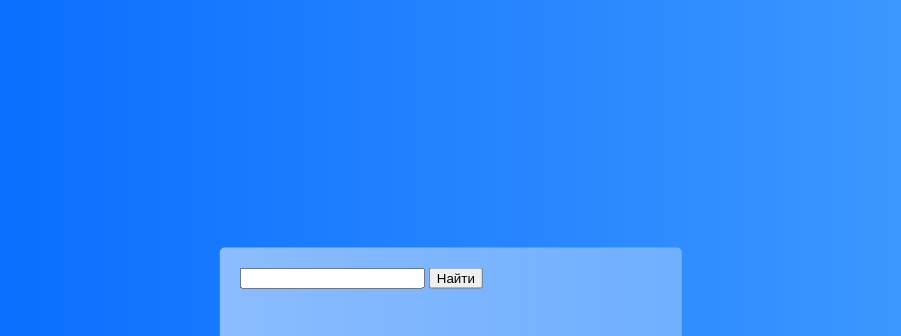
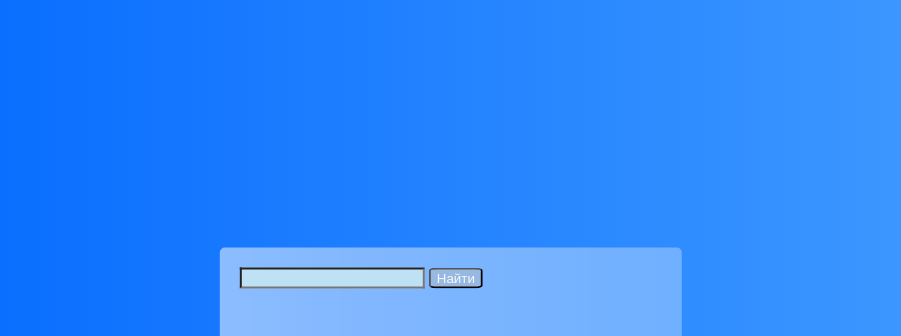
Before and after one commit to Yanarkaev/weather--app, a plain HTML site: page index.html in a window 1280 px wide. Shown: the top 336 px of the page, without its empty margins (189-1090 px from the left). Drawn offline with Linux system fonts and the light colour scheme.

Commit message:
input-stayles

```diff
--- a/style.css
+++ b/style.css
@@ -69,3 +69,12 @@ h1, h2, h3, h4, h5, h6, p{
     align-items: center;
     margin-top: 50px;
 }
+.search-btn{
+  color: rgb(248, 248, 250);
+  background-color: rgb(150, 184, 225);
+  border-radius: 15%;
+}
+.input{
+ background-color: rgb(190, 225, 244);
+ color: #fff;
+}
```
